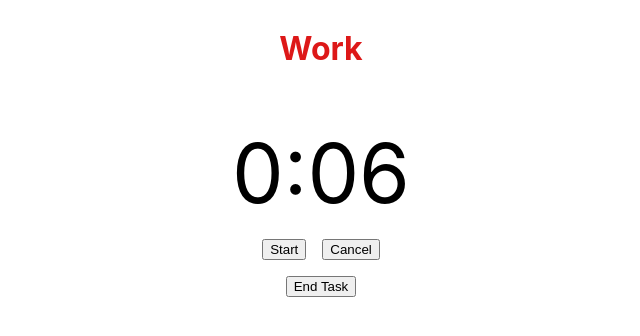
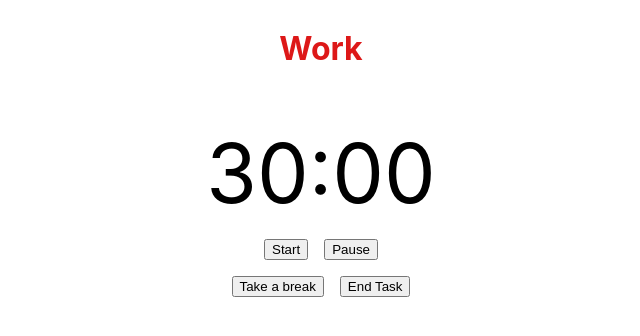
Before and after one commit to charbelsako/pomodoro-timer, a React (Create React App) app: page / in a window 1280 px wide. Shown: the top 336 px of the page, without its empty margins (319-959 px from the left). Built offline with nearby package versions, Linux system fonts and the light colour scheme.

Commit message:
Added pause and take a break buttons. Removed the cancel button.

```diff
--- a/src/Timer.js
+++ b/src/Timer.js
@@ -4,8 +4,8 @@ export default class Timer extends Component {
   state = {
     work: true,
     // in seconds
-    workTimer: 0.1 * 60,
-    breakTimer: 0.1 * 60,
+    workTimer: 30 * 60,
+    breakTimer: 5 * 60,
     timeLeft: null,
     timer: null,
     disableStart: false,
@@ -30,6 +30,23 @@ export default class Timer extends Component {
     }
   }
 
+  takeBreak = () => {
+    if (this.state.work) {
+      this.setState((prevState) => ({
+        work: false,
+        timeLeft: 5 * 60,
+      }))
+      // TODO: This is a sort of hack to make it work. Change it later.
+      setTimeout(this.animate, 50)
+    }
+    return
+  }
+
+  pause = () => {
+    clearInterval(this.state.timer)
+    this.toggleStartButton(false)
+  }
+
   switchTimers = () => {
     this.setState((prevState) => ({
       work: !prevState.work,
@@ -39,6 +56,7 @@ export default class Timer extends Component {
       this.incrementSessionCount()
     }
     this.refillTimer()
+    // ERR: This can't be called earlier because of the same reason as mentions above.
     this.animate()
   }
 
@@ -123,11 +141,17 @@ export default class Timer extends Component {
             disabled={this.state.disableStart}>
             Start
           </button>
-          <button className="item" onClick={this.cancelTimer}>
+          {/* <button className="item" onClick={this.cancelTimer}>
             Cancel
+          </button> */}
+          <button className="item" onClick={this.pause}>
+            Pause
           </button>
         </div>
-        <div className="flex col">
+        <div className="flex row">
+          <button className="item" onClick={this.takeBreak}>
+            Take a break
+          </button>
           <button onClick={this.endTask} className="item btn-danger">
             End Task
           </button>
```
Also changed, not shown: 1 other file (tests, documents, lock files or other folders).
